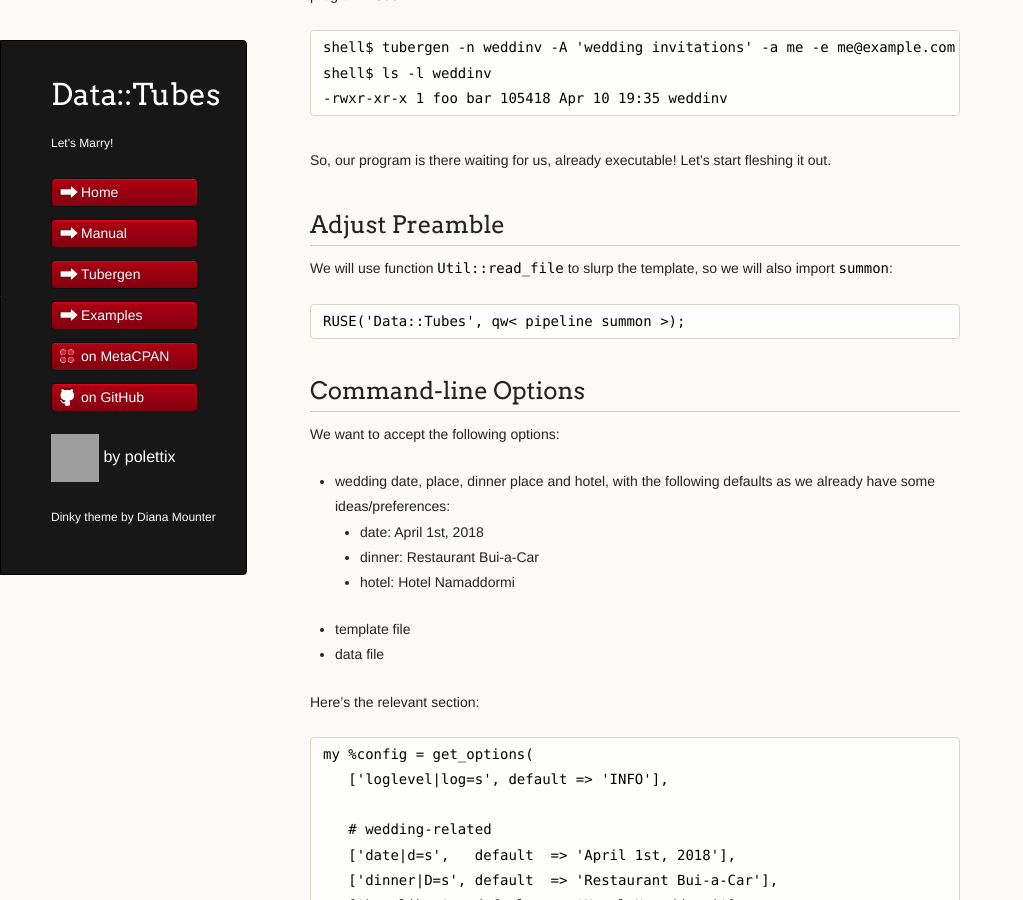
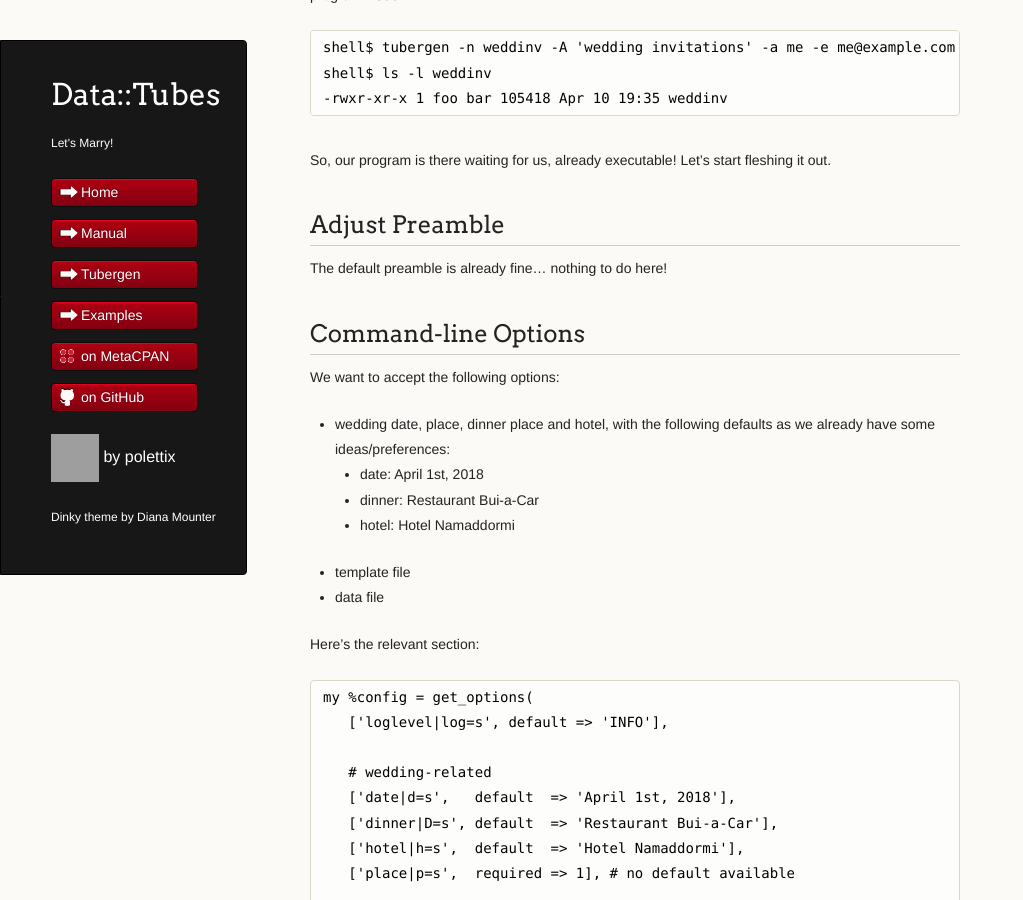
Before and after one commit to polettix/Data-Tubes, a Jekyll site: the page built from example01.md, in a window 1280 px wide and 900 px high, scrolled down 2646 px. Shown: the whole window, without its empty margins (0-1023 px from the left). Built offline with Jekyll 4.4.1, drawn with Linux system fonts in a browser that asks for light colours; comment, search, counter and statistics services are not loaded; grey boxes are pictures that could not be loaded.

Commit message:
updated example to 0.726

````diff
--- a/example01.md
+++ b/example01.md
@@ -134,12 +134,7 @@ fleshing it out.
 
 ## Adjust Preamble
 
-We will use function `Util::read_file` to slurp the template, so we will
-also import `summon`:
-
-```
-RUSE('Data::Tubes', qw< pipeline summon >);
-```
+The default preamble is already fine... nothing to do here!
 
 ## Command-line Options
 
````
Also changed, not shown: example01-appendix.md (+1 -1 lines), 1 other file.
